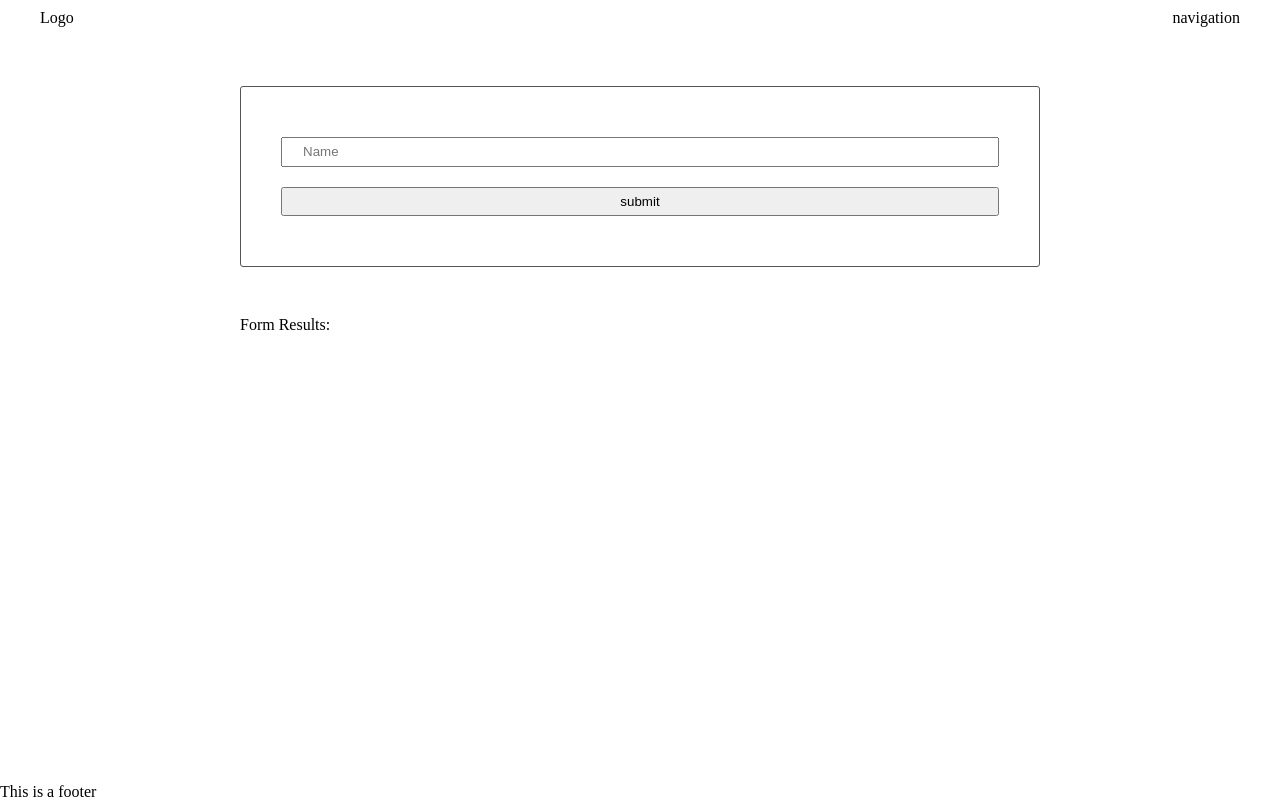
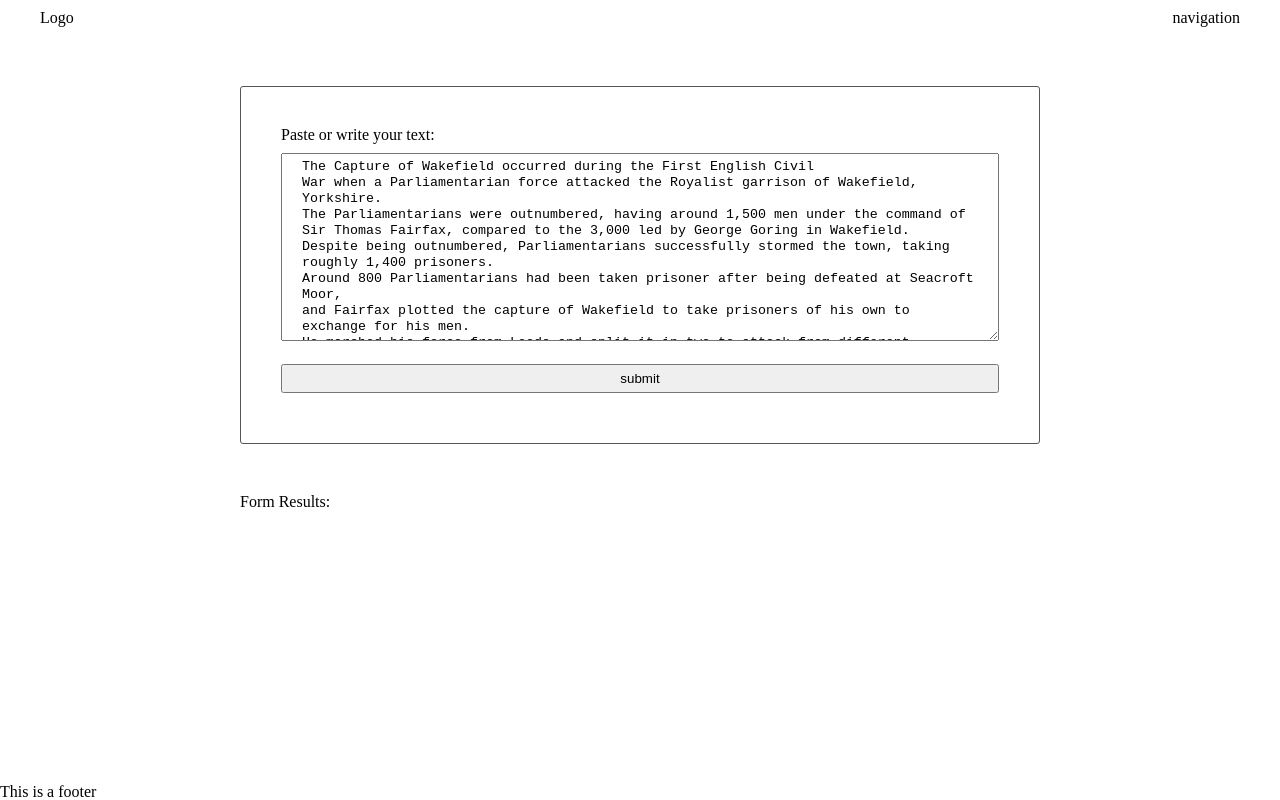
Before and after one commit to 22tcp/apirunner-nlp, a website built with webpack: page src/client/views/index.html in a window 1280 px wide. Built offline with nearby package versions, Linux system fonts and the light colour scheme.

Commit message:
nur funktional mit nvm node 14 webdev-server umgestellt auf hot inline (=recompile-on-change) html textarea prefilled + css

```diff
--- a/src/client/styles/form.scss
+++ b/src/client/styles/form.scss
@@ -4,7 +4,7 @@ form {
     padding: 40px;
 }
 
-input {
+input, textarea {
     padding: 5px 20px;
     width: 100%;
     line-height: 16px;
--- a/src/client/views/index.html
+++ b/src/client/views/index.html
@@ -3,11 +3,6 @@
     <head>
         <meta charset="utf-8">
         <title>Test</title>
-        <link rel="stylesheet" href="/styles/resets.css">
-        <link rel="stylesheet" href="/styles/base.css">
-        <link rel="stylesheet" href="/styles/header.css">
-        <link rel="stylesheet" href="/styles/form.css">
-        <link rel="stylesheet" href="/styles/footer.css">
     </head>
 
     <body>
@@ -24,7 +19,20 @@
         <main>
             <section>
                 <form class="" onsubmit="return handleSubmit(event)">
-                    <input id="name" type="text" name="input" value="" onblur="onBlur()" placeholder="Name">
+                    <!-- <input id="name" type="text" name="input" value="" onblur="onBlur()" placeholder="Name"> -->
+                    <label for="newsarticle">Paste or write your text:</label>
+                    <textarea id="newsarticle" rows="11" columns="79">The Capture of Wakefield occurred during the First English Civil
+War when a Parliamentarian force attacked the Royalist garrison of Wakefield, Yorkshire.
+The Parliamentarians were outnumbered, having around 1,500 men under the command of Sir Thomas Fairfax, compared to the 3,000 led by George Goring in Wakefield.
+Despite being outnumbered, Parliamentarians successfully stormed the town, taking roughly 1,400 prisoners.
+Around 800 Parliamentarians had been taken prisoner after being defeated at Seacroft Moor,
+and Fairfax plotted the capture of Wakefield to take prisoners of his own to exchange for his men.
+He marched his force from Leeds and split it in two to attack from different directions.
+After around two hours of fighting early in the morning of 21 May, 1643, Fairfax broke through into Wakefield.
+Goring, who had been in bed suffering from either illness or a hangover,
+rose and led a counterattack in his nightshirt, but to no avail and the town was captured.
+Fairfax gained the prisoners he needed and much ammunition.
+According to his own account, the Parliamentarians lost no more than seven men.</textarea>
                     <input type="submit" name="" value="submit" onclick="return handleSubmit(event)" onsubmit="return handleSubmit(event)">
                 </form>
             </section>
```
Also changed, not shown: package.json (+6 -5 lines), 1 other file.
